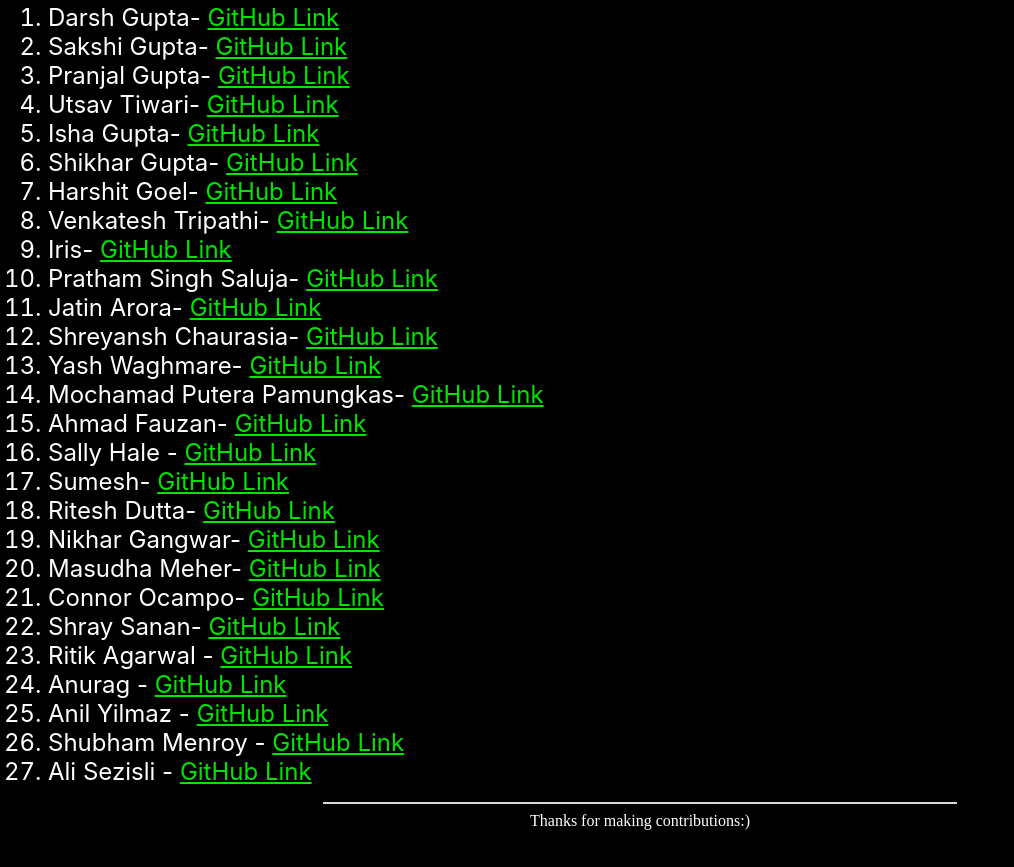
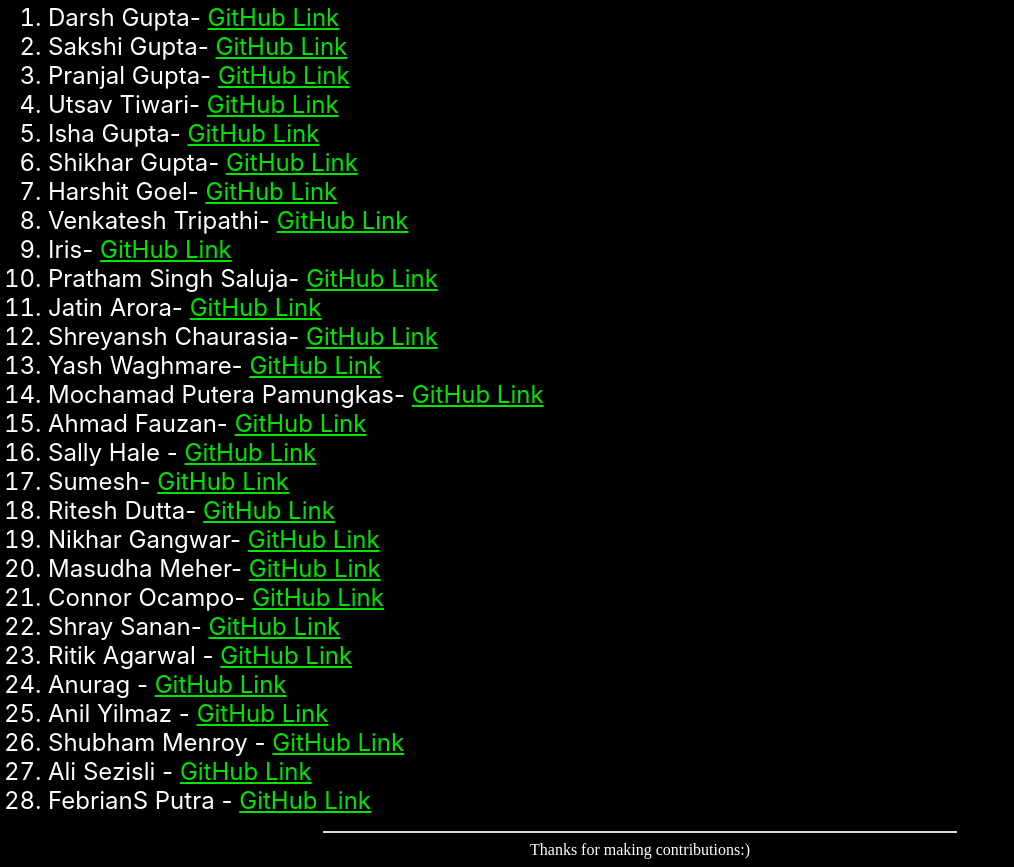
Before and after one commit to Darsh2001/HACKTOBERFEST-2020, a plain HTML site: page index.html in a window 1280 px wide. Shown: the part 893-1760 px from the top of the page, without its empty margins (0-1014 px from the left). Before the commit the page ends 1731 px from the top, so only its background shows below. Drawn offline with Linux system fonts and the light colour scheme.

Commit message:
Add my profile

```diff
--- a/index.html
+++ b/index.html
@@ -55,6 +55,7 @@
     <li>Anil Yilmaz - <a href = "https://github.com/anilyilmazz"> GitHub Link</a>
     <li>Shubham Menroy - <a href = "https://github.com/shubham9672"> GitHub Link</a>
 	<li>Ali Sezisli - <a href = "https://github.com/alisezisli"> GitHub Link</a>
+    <li>FebrianS Putra - <a href = "https://github.com/Putra-febriansyh4646"> GitHub Link</a>
 </ol></font>
 <hr width=50% color='#dadada'>
 <center>Thanks for making contributions:)</center>
```
